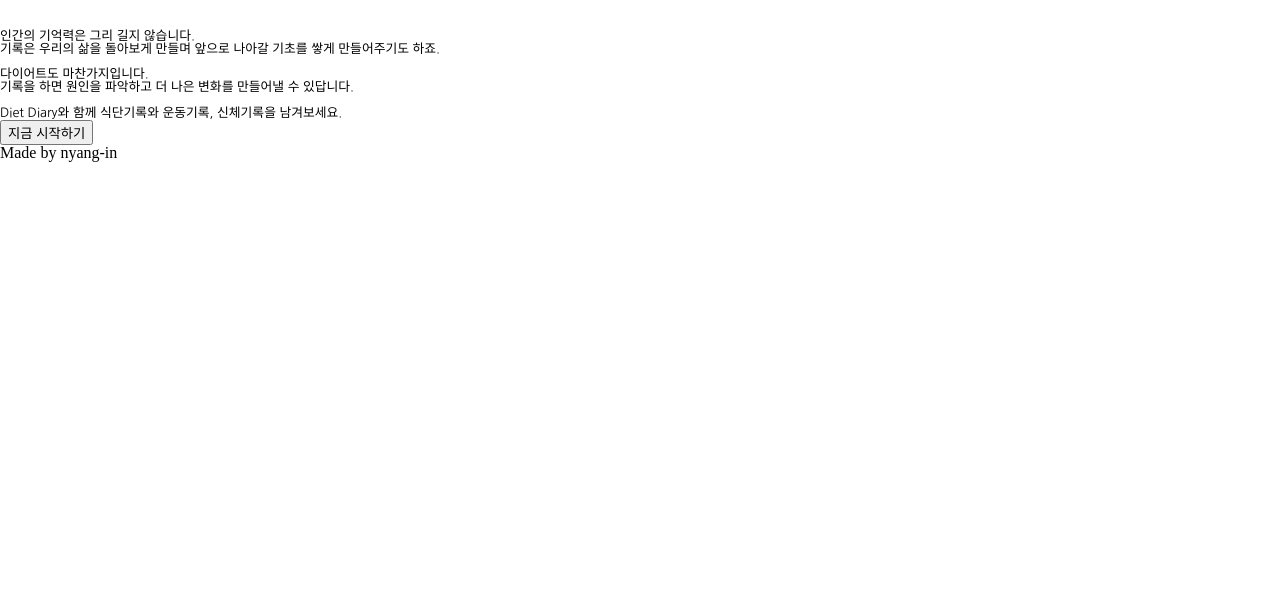
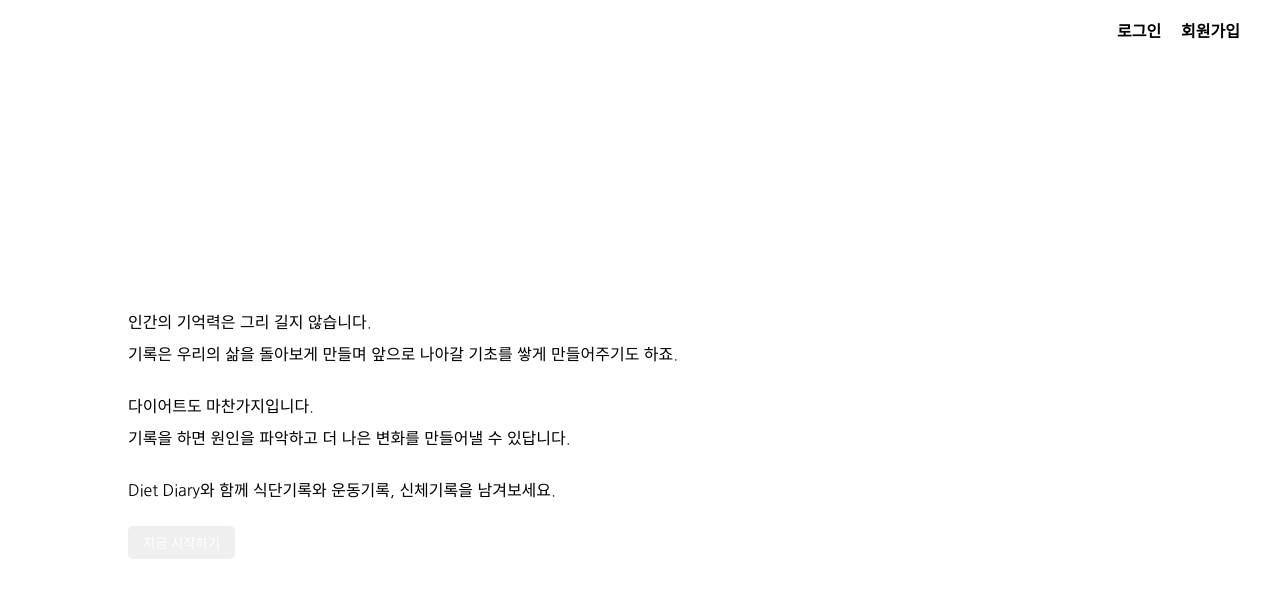
Before and after one commit to zzmin13/Diet-Diary, a React (Create React App) app: page / in a window 1280 px wide. Shown: the top 598 px of the page. Built offline with nearby package versions, Linux system fonts and the light colour scheme.

Commit message:
디자인 및 UI 작업

```diff
--- a/src/common/reset.css
+++ b/src/common/reset.css
@@ -131,3 +131,8 @@ table {
 * {
   box-sizing: border-box;
 }
+
+a {
+  text-decoration: none;
+  color: inherit;
+}
--- a/src/components/footer/footer.jsx
+++ b/src/components/footer/footer.jsx
@@ -1,9 +1,9 @@
 import React from "react";
-
+import styles from "./footer.module.css";
 const Footer = (props) => {
   return (
-    <footer>
-      <h1>Made by nyang-in</h1>
+    <footer className={styles.footer}>
+      <h1 className={styles.title}>Made by nyang-in</h1>
     </footer>
   );
 };
--- a/src/components/footer/footer.module.css
+++ b/src/components/footer/footer.module.css
@@ -0,0 +1,17 @@
+@value colorPink from "../../common/color.css";
+
+.footer {
+  height: 40px;
+  background-color: colorPink;
+  font-family: "Montserrat", "Nanum Gothic", -apple-system, BlinkMacSystemFont,
+    "Segoe UI", "Roboto", "Oxygen", "Ubuntu", "Cantarell", "Fira Sans",
+    "Droid Sans", "Helvetica Neue", sans-serif;
+  display: flex;
+  justify-content: center;
+  align-items: center;
+}
+.title {
+  font-size: 1.2rem;
+  font-weight: 600;
+  color: white;
+}
--- a/src/components/header/header.jsx
+++ b/src/components/header/header.jsx
@@ -1,16 +1,33 @@
 import React from "react";
+import { Link } from "react-router-dom";
 import styles from "./header.module.css";
 
 const Header = (props) => {
   return (
     <header className={styles.header}>
-      <div className={styles.logo}>
+      <Link to={{ pathname: "/" }} className={styles.logo}>
         <i className={`fas fa-book ${styles.icon}`}></i>
         <h1 className={styles.title}>Diet Diary</h1>
-      </div>
+      </Link>
       <ul className={styles.navbar}>
-        <li className={styles.navbar_item}>로그인</li>
-        <li className={styles.navbar_item}>회원가입</li>
+        <li className={styles.navbar_item}>
+          <Link
+            to={{
+              pathname: "/login",
+            }}
+          >
+            로그인
+          </Link>
+        </li>
+        <li className={styles.navbar_item}>
+          <Link
+            to={{
+              pathname: "/join",
+            }}
+          >
+            회원가입
+          </Link>
+        </li>
       </ul>
     </header>
   );
--- a/src/components/header/header.module.css
+++ b/src/components/header/header.module.css
@@ -3,13 +3,15 @@
 @value colorPink from "../../common/color.css";
 
 .header {
+  height: 8vh;
   font-family: "Montserrat", "Nanum Gothic", -apple-system, BlinkMacSystemFont,
     "Segoe UI", "Roboto", "Oxygen", "Ubuntu", "Cantarell", "Fira Sans",
     "Droid Sans", "Helvetica Neue", sans-serif;
-  background-color: colorPink;
+  /* background-color: colorPink; */
   display: flex;
   justify-content: center;
   align-items: center;
+  font-weight: 600;
 }
 .logo {
   margin-left: 20px;
@@ -21,12 +23,14 @@
 .title {
   font-size: 1.2rem;
   font-weight: 600;
-  color: white;
+  /* color: white; */
+  color: colorPink;
 }
 .icon {
   width: 30px;
   height: 30px;
   margin-right: 10px;
+  color: colorPink;
 }
 .navbar {
   font-size: 1rem;
@@ -36,6 +40,8 @@
   margin-right: 20px;
 }
 .navbar_item {
+  cursor: pointer;
   margin-right: 20px;
-  color: white;
+  /* color: white; */
+  color: colorPink;
 }
--- a/src/routes/home/home.jsx
+++ b/src/routes/home/home.jsx
@@ -2,26 +2,33 @@ import React from "react";
 import styles from "./home.module.css";
 
 const Home = (props) => {
+  const { history } = props;
+  const goLogin = (event) => {
+    history.push("/login");
+  };
   return (
     <>
-      <main className={styles.main}>
+      <main className={styles.container}>
+        <div className={styles.content}>
           <div className={styles.text}>
-          <p>
+            <p className={styles.paragraph}>
               인간의 기억력은 그리 길지 않습니다.
               <br />
               기록은 우리의 삶을 돌아보게 만들며 앞으로 나아갈 기초를 쌓게
               만들어주기도 하죠.
-            <br />
-            <br />
-            다이어트도 마찬가지입니다.
-            <br />
+            </p>
+            <p className={styles.paragraph}>
+              다이어트도 마찬가지입니다. <br />
               기록을 하면 원인을 파악하고 더 나은 변화를 만들어낼 수 있답니다.
-            <br />
-            <br />
+            </p>
+            <p className={styles.paragraph}>
               Diet Diary와 함께 식단기록와 운동기록, 신체기록을 남겨보세요.
             </p>
           </div>
-        <button>지금 시작하기</button>
+          <button className={styles.button} onClick={goLogin}>
+            지금 시작하기
+          </button>
+        </div>
       </main>
     </>
   );
--- a/src/routes/home/home.module.css
+++ b/src/routes/home/home.module.css
@@ -1,6 +1,37 @@
+@value colorPink from "../../common/color.css";
+
+.container {
+  height: 92vh;
+  display: flex;
+  justify-content: center;
+  align-items: center;
+}
+.content {
+  width: 80%;
+}
 .text {
   font-family: "Nanum Gothic", -apple-system, BlinkMacSystemFont, "Segoe UI",
     "Roboto", "Oxygen", "Ubuntu", "Cantarell", "Fira Sans", "Droid Sans",
     "Helvetica Neue", sans-serif;
-  font-size: 0.8rem;
+  font-size: 1rem;
 }
+.paragraph {
+  margin-bottom: 20px;
+  line-height: 200%;
+}
+
+.button {
+  font-family: "Montserrat", "Nanum Gothic", -apple-system, BlinkMacSystemFont,
+    "Segoe UI", "Roboto", "Oxygen", "Ubuntu", "Cantarell", "Fira Sans",
+    "Droid Sans", "Helvetica Neue", sans-serif;
+  border: none;
+  background-color: colorPink;
+  color: white;
+  padding: 7px 15px;
+  border-radius: 5px;
+  font-weight: 550;
+  cursor: pointer;
+}
+.button:hover {
+  opacity: 0.8;
+}
```
Lines whose indentation alone changed are shown as unchanged.
